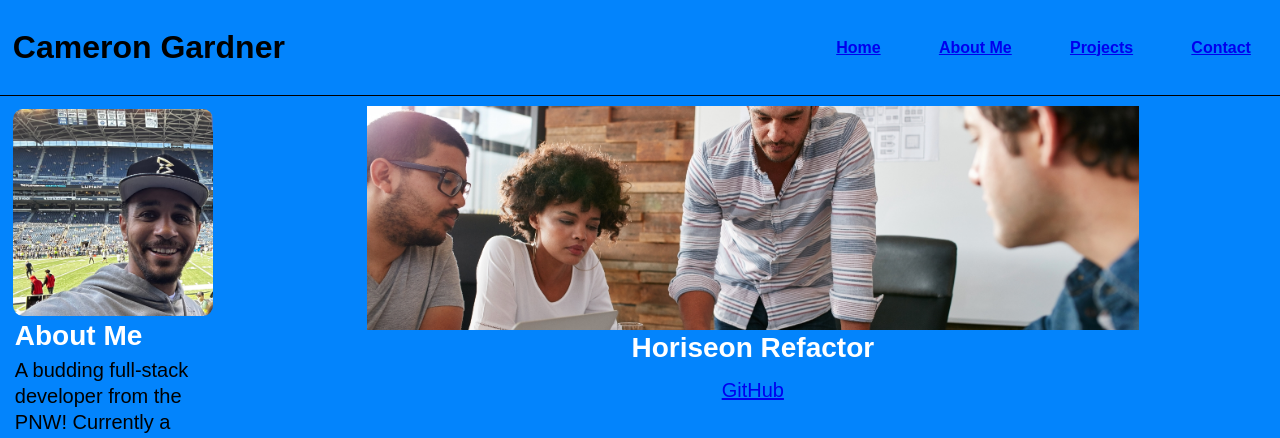
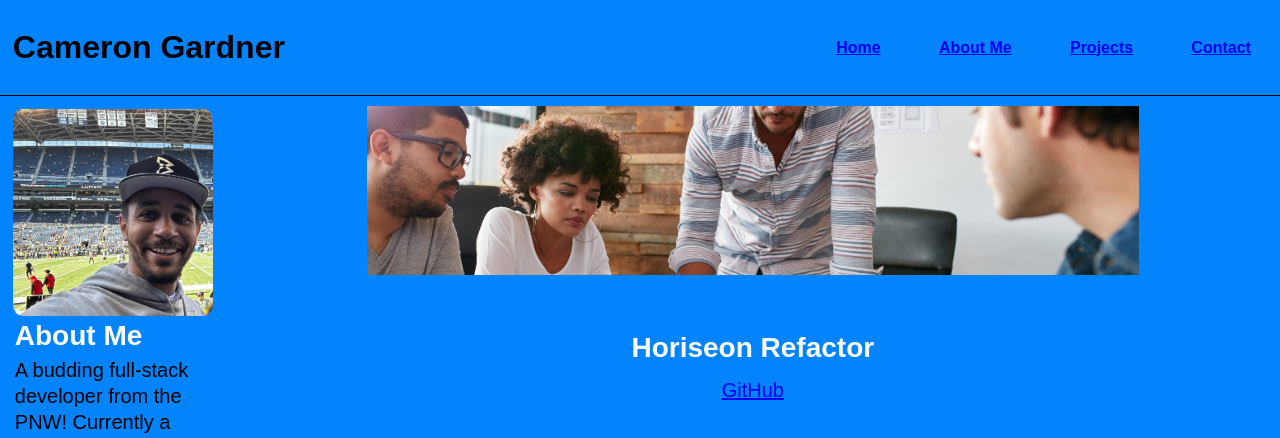
Before and after one commit to CameronG7/my-portfolio-Module2-HW, a plain HTML site: page index.html in a window 1280 px wide. Shown: the top 438 px of the page. Drawn offline with Linux system fonts and the light colour scheme.

Commit message:
minor tweaks to fit grading criteria

```diff
--- a/Assets/style.css
+++ b/Assets/style.css
@@ -141,15 +141,21 @@ footer {
   align-items: center;
 }
 
-.first.content img {
-  object-fit:cover;
+.first.content a{
+  display: flex;
+  height: 75%;
+  width: 100%;
+  justify-content: center;
+}
+.first.content a img {
+  justify-content: center;
   height: 75%;
   width: 75%;
   margin-top: 1px;
 }
 
 .content {
-  padding-top: 1px;
+
   display:flex;
   height: 25%;
   color: var(--white);
--- a/index.html
+++ b/index.html
@@ -94,15 +94,18 @@
           class="content first"
         >
           <!-- projects id here to begin at top of projects list  -->
-          <img
+          <a href="https://camerong7.github.io/module1-html-css-refactoring/">
+            <img
             src=".\Assets\Images\HoriseonRefactor.jpg"
             alt="Cameron's first project"
           />
+        </a>
+
           <h2>
             Horiseon Refactor
           </h2>
           <p>
-            <a href="https://github.com/CameronG7/module1-html-css-refactoring">GitHub</a>
+            <a href="https://github.com/CameronG7/my-portfolio-Module2-HW/">GitHub</a>
           </p>
         </section>
 
```
